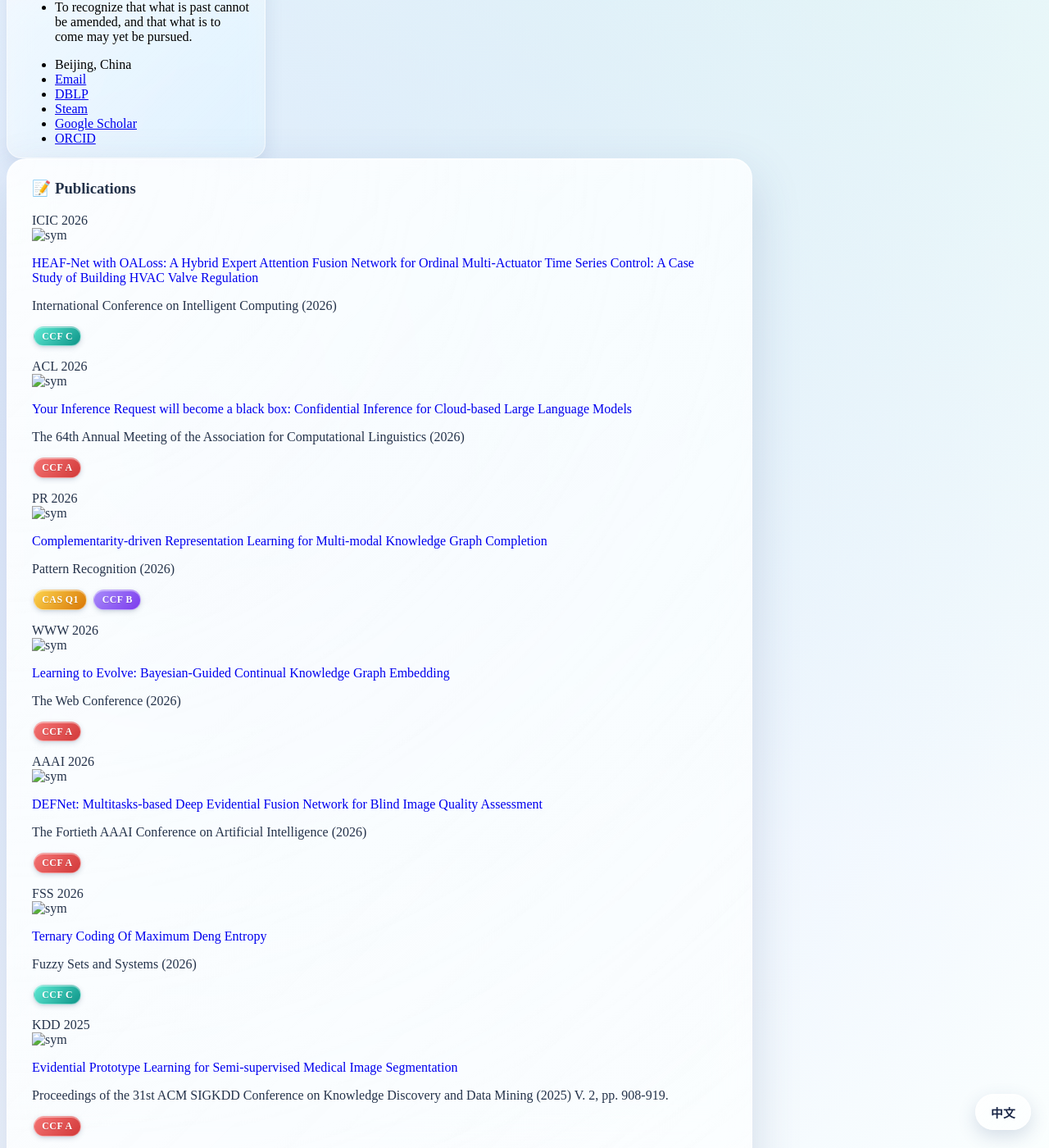
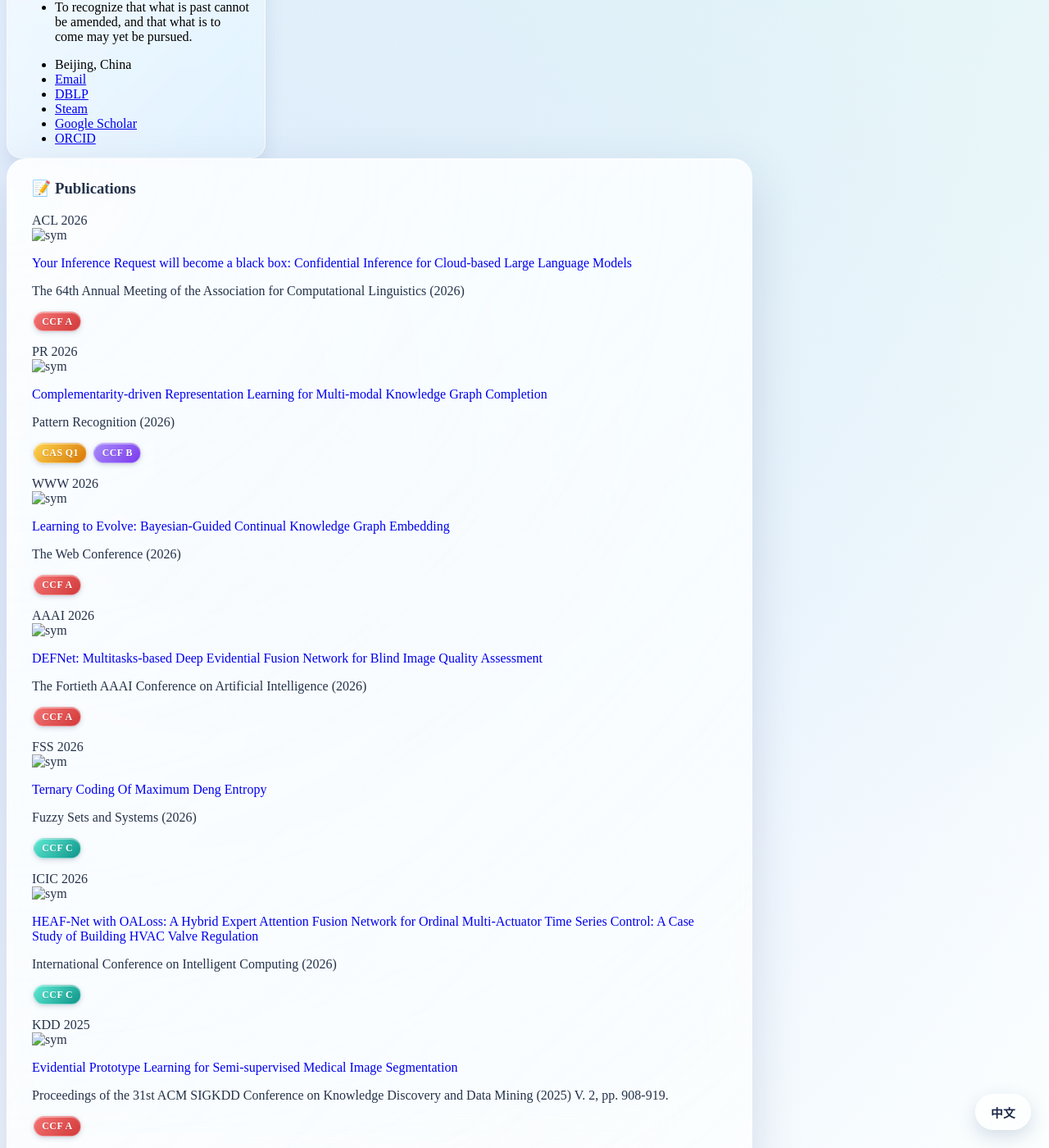
Before and after one commit to heyuanpengpku/heyuanpeng.github.io, a Jekyll site: the page built from _pages/includes/pub.md, in a window 1280 px wide and 1400 px high, scrolled down 497 px. Shown: the whole window at 82% size. Built offline with Jekyll 4.4.1, drawn with Linux system fonts in a browser that asks for light colours; our own code applies the rules of GitHub Pages for plain Markdown files.

Commit message:
publications: move ICIC 2026 below FSS 2026

```diff
--- a/_pages/includes/pub.md
+++ b/_pages/includes/pub.md
@@ -1,18 +1,6 @@
 <div class="art-box-glass" markdown="1">
 
 <h1 id="publications"><span class="lang-en">📝 Publications</span><span class="lang-zh">📝 学术论文</span></h1>
-
-<div class='paper-box'><div class='paper-box-image'><div><div class="badge">ICIC 2026</div><img src='images/covers/2026-icic-hyp.jpg' alt="sym" width="100%"></div></div>
-<div class='paper-box-text' markdown="1">
-
-[HEAF-Net with OALoss: A Hybrid Expert Attention Fusion Network for Ordinal Multi-Actuator Time Series Control: A Case Study of Building HVAC Valve Regulation](#)
-
-International Conference on Intelligent Computing (2026)
-
-<span class="hyp-pill ccf-c">CCF C</span>
-
-</div>
-</div>
 
 <div class='paper-box'><div class='paper-box-image'><div><div class="badge">ACL 2026</div><img src='images/covers/2026-acl.png' alt="sym" width="100%"></div></div>
 <div class='paper-box-text' markdown="1">
@@ -69,6 +57,18 @@ The Fortieth AAAI Conference on Artificial Intelligence (2026)
 [Ternary Coding Of Maximum Deng Entropy](https://www.sciencedirect.com/science/article/pii/S016501142600151X)
 
 Fuzzy Sets and Systems (2026)
+
+<span class="hyp-pill ccf-c">CCF C</span>
+
+</div>
+</div>
+
+<div class='paper-box'><div class='paper-box-image'><div><div class="badge">ICIC 2026</div><img src='images/covers/2026-icic-hyp.jpg' alt="sym" width="100%"></div></div>
+<div class='paper-box-text' markdown="1">
+
+[HEAF-Net with OALoss: A Hybrid Expert Attention Fusion Network for Ordinal Multi-Actuator Time Series Control: A Case Study of Building HVAC Valve Regulation](#)
+
+International Conference on Intelligent Computing (2026)
 
 <span class="hyp-pill ccf-c">CCF C</span>
 
```
